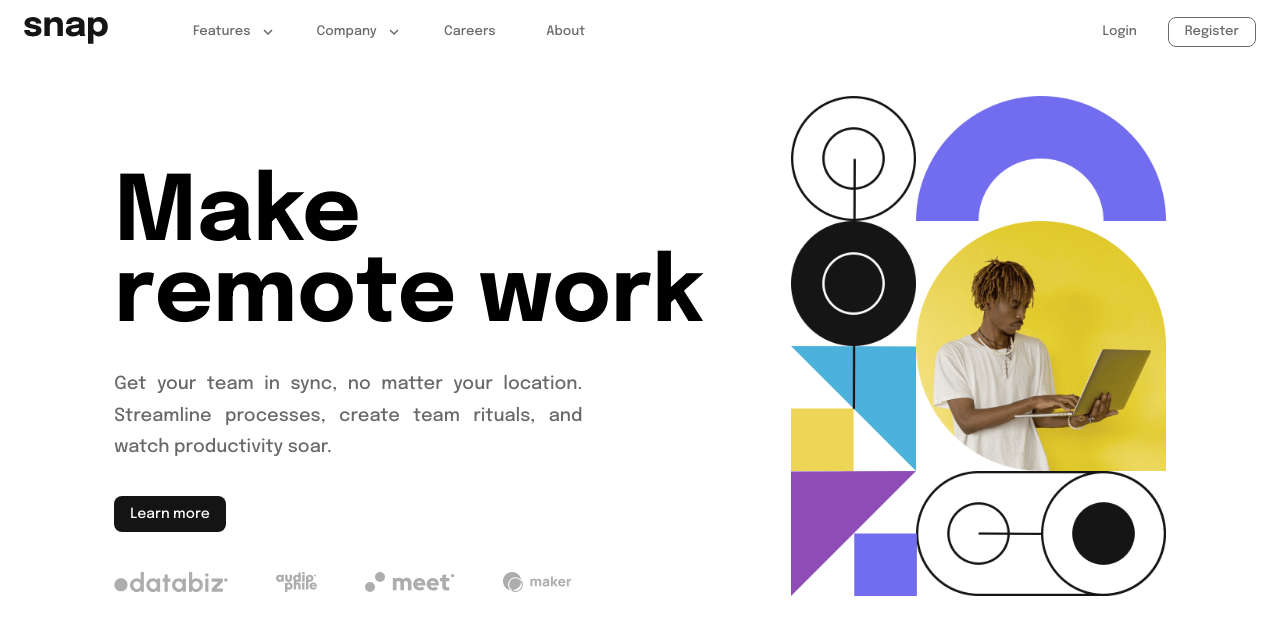
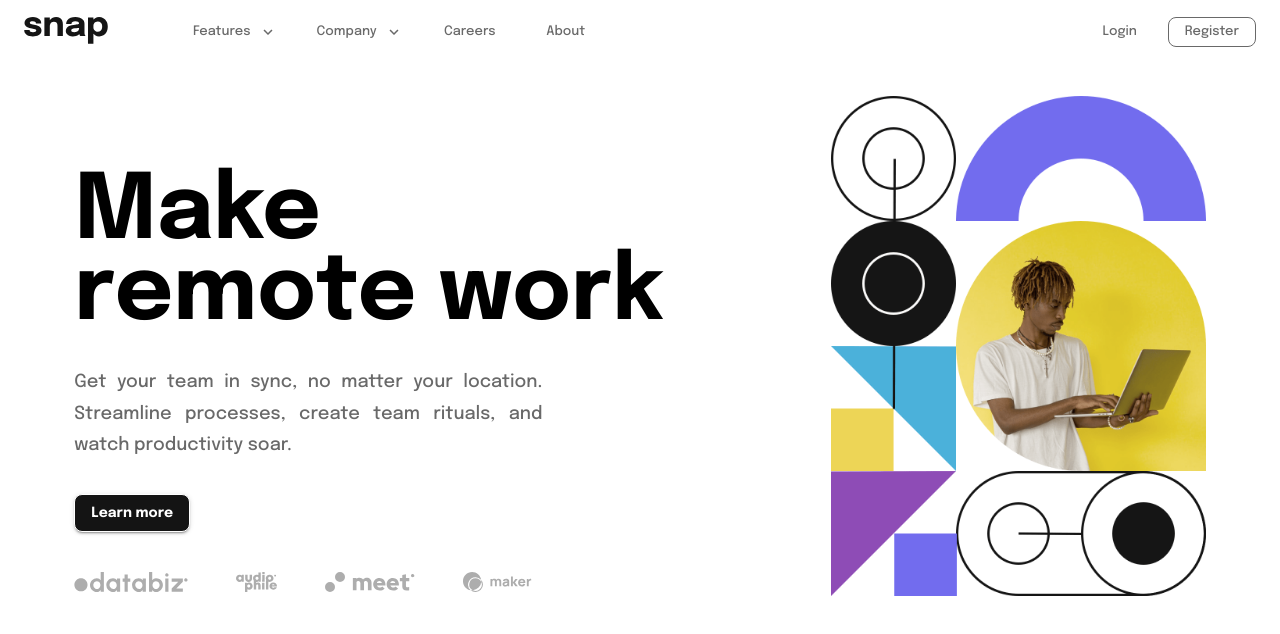
Before and after one commit to aweliego/intro-section-with-dropdown-nav, a React (Create React App) app: page / in a window 1280 px wide. Shown: the top 634 px of the page. Built offline with nearby package versions, Linux system fonts and the light colour scheme.

Commit message:
Some adjustement and refactoring in the hero styles

```diff
--- a/src/App.tsx
+++ b/src/App.tsx
@@ -1,4 +1,3 @@
-import React from 'react'
 import Layout from './components/Layout'
 import NavBar from './components/NavBar'
 import Hero from './components/Hero'
@@ -30,6 +29,13 @@ const theme = createTheme({
       textTransform: "none"
     }
   },
+  components: {
+    MuiButton: {
+      defaultProps: {
+        disableRipple: true,
+      },
+    },
+  }
 })
 
 const App = () => {
--- a/src/components/Hero.tsx
+++ b/src/components/Hero.tsx
@@ -51,16 +51,15 @@ const Hero = () => {
                                 my: 4
                             }}>
                             Get your team in sync, no matter your location. Streamline processes, create team rituals, and watch productivity soar.</Typography>
-                        <Button variant='contained' disableElevation
+                        <Button variant='contained'
                             sx={{
                                 alignSelf: 'flex-start',
                                 backgroundColor: 'secondary.main',
+                                fontWeight: 'fontWeightBold',
+                                border: 1,
                                 '&:hover': {
                                     backgroundColor: 'transparent',
-                                    border: 2,
                                     color: 'secondary.main',
-                                    fontWeight: 'fontWeightBold',
-                                    boxShadow: 0
                                 }
                             }}>
                             Learn more
@@ -77,7 +76,8 @@ const Hero = () => {
                         <Box component="img" src={heroDesktop} alt="" sx={{
                             display: 'block',
                             maxWidth: '100%',
-                            height: '500px'
+                            height: '500px',
+                            ml: 20
                         }} />
                     </Box>
                 </Box>
--- a/src/components/NavBar.tsx
+++ b/src/components/NavBar.tsx
@@ -64,7 +64,7 @@ const NavBar: FC = () => {
                             const { page } = item
                             return (
                                 <>
-                                    <Button disableRipple
+                                    <Button
                                         key={idx}
                                         id={page}
                                         size='small'
@@ -110,8 +110,8 @@ const NavBar: FC = () => {
 
                     {/* Far right buttons */}
                     <Box sx={{ display: { xs: 'none', md: 'flex' }, flexGrow: 0 }}>
-                        <Button disableRipple size='small' sx={buttonStyles} >Login</Button>
-                        <Button disableRipple size='small' sx={{
+                        <Button size='small' sx={buttonStyles} >Login</Button>
+                        <Button size='small' sx={{
                             border: 1, px: 2,
                             '&:hover': {
                                 backgroundColor: 'transparent',
@@ -125,7 +125,6 @@ const NavBar: FC = () => {
                         display: { xs: "flex", md: "none" }, flexGrow: 0
                     }}>
                         <IconButton
-                            disableRipple
                             size="large"
                             color="inherit"
                             aria-label="open drawer"
--- a/src/components/Sidebar.tsx
+++ b/src/components/Sidebar.tsx
@@ -55,7 +55,6 @@ const Sidebar: FC = () => {
                 }}
             >
                 <IconButton
-                    disableRipple
                     size="large"
                     color="inherit"
                     aria-label="close drawer"
@@ -78,7 +77,6 @@ const Sidebar: FC = () => {
                                     pl: 2
                                 }}>
                                     <ListItemButton
-                                        disableRipple
                                         id={page}
                                         sx={{
                                             '&:hover': {
@@ -109,7 +107,8 @@ const Sidebar: FC = () => {
 
                         <Box sx={{ display: 'flex', flexDirection: 'column', justifyContent: 'center', alignItems: 'center', mt: 2 }}>
                             {/*  Login button */}
-                            <ListItemButton disableRipple sx={{
+                            <ListItemButton
+                                sx={{
                                     mx: 2,
                                     '&:hover': {
                                         color: 'secondary.main',
@@ -119,7 +118,8 @@ const Sidebar: FC = () => {
                                 <ListItemText primaryTypographyProps={listItemStyles} primary='Login' />
                             </ListItemButton>
                             {/* Register button */}
-                            <ListItemButton disableRipple sx={{
+                            <ListItemButton
+                                sx={{
                                     border: 1, borderRadius: 1, width: '85%', textAlign: 'center',
                                     '&:hover': {
                                         backgroundColor: 'transparent',
```
Lines whose indentation alone changed are shown as unchanged.
